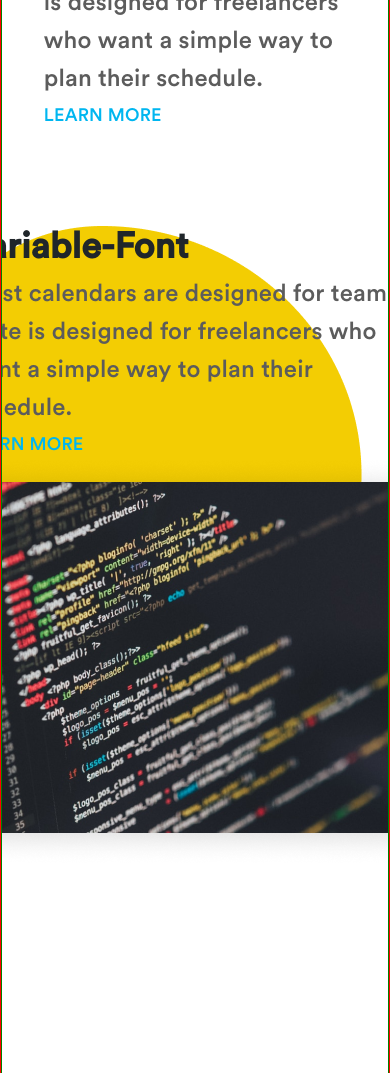
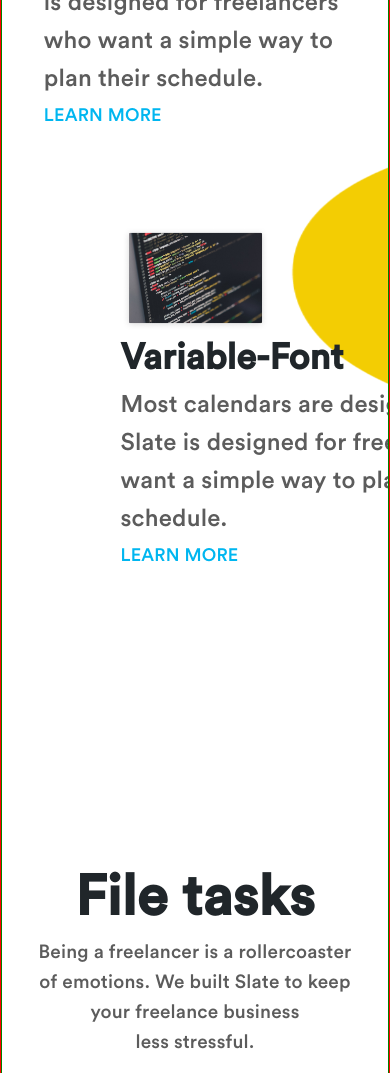
Before and after one commit to sabalearning01/figmaland, a plain HTML site: page index.html in a window 390 px wide. Shown: the part 2560-3633 px from the top of the page. Drawn offline with Linux system fonts and the light colour scheme.

Commit message:
responsiveness

```diff
--- a/style.css
+++ b/style.css
@@ -1059,141 +1059,36 @@ footer {
     flex-direction: column;
   }
 
-  /* .opentype-container {
-    display: none;
-  }
-
-  .opentype-laptop {
-    display: none;
-  }
-
-  .variable-yellow{
+  .loraopen-vector-d{
     display:none;
   }
-
-  .variable-code{
-    display: none;
-  }
-
-  .variable {
-    display: none;
-  }
-
-
- .smalltype{
-            display:flex;
-            justify-content: start;
-            align-items: center;
-            position: relative;
-            margin-top: 30px;
-
-        }
-
-     .lappy{
+  .smallopen-vector-m{
     position: absolute;
-        left:0px;
-        bottom:30px;
-     }
-
-     .smalltype h2{
-      position: relative;
-      text-align: center;
-      top: 300px;
-      left: 25px;
-      font-size: 2.5rem;
-      font-weight: 450;
-      line-height: 42px;
-      letter-spacing: 0.1px;
-      color: #20262a;
-      margin-bottom: 20px;
-      margin: 0 auto;
-     }
-
-     .smalltype p{
-      position:relative;
-      top:400px;
-      right:220px;
-      color: #5c5c5c;
-      font-size: 1.5rem;
-      font-weight: 450;
-      line-height: 38px;
-      letter-spacing: 0.2px;
-      margin-top: 60px;
-     }
-
-     .smalltype a{
-      position:absolute;
-      top:750px;
-      left:42%;
-      margin-right: 50px;
-      text-decoration: none;
-      text-transform: uppercase;
-      color:#00B6F0;
-      font-size: 1.125rem;
-      font-weight: 450;
-      line-height: 20px;
-      letter-spacing: 0.2px;
-
-     }
-
-
-    .vectorlap2{
-      position:absolute;
-      right:0;
-    }
-      */
-
-      /* .smalltype2{
-      display:flex;
-      flex-direction: column;
-      /* justify-content:flex-end;
-      align-items: center;
-      position: relative;
-      /* bottom: 50px;
-      }
-       */
-
-      /* .vectorlap2{
-        position: absolute;
+    display: block;
     right: 0;
-        z-index: -50;
-      }
-      /* .coding{
-        /* position:absolute;
-         right:0px;
-         width:100%;
-        /* bottom:30px;
-      }
-        */
-
-/* .smalltype2 h2{
-       position: relative;
-      text-align: center;
-       top: 250px;
-      right: 100px;
-     }
-      */
-
-     /* .smalltype2 p{
-       position:relative;
-      top:350px;
-      left:150px;
-      width: 60%;
+    height: 90%;
+    width: 25%;
+    top: -100px;
+    z-index: -7;
+  }
+
+  .yopen-container{
+    width: 460px;
+    margin-left: auto;
     margin-right: auto;
+    order: 2;
+  }
+
+  .open-img1{
+    width: 100%;
+    order: 1;
     margin-left: auto;
-     }
- */
-
- /* .smalltype2 h2{
-      position: relative;
-      top:230px;
-      right: 290px;
- } */
-
- /* .smalltype2 p{
-     position: relative;
-     top:200px;
- } */
+    margin-right: auto;
+  }
+  .open-img1 img{
+    width: 100%;
+  }
+
 
      .partthree h3{
        display:none;
```
Also changed, not shown: index.html (+0 -76 lines). Lines whose indentation alone changed are shown as unchanged.
